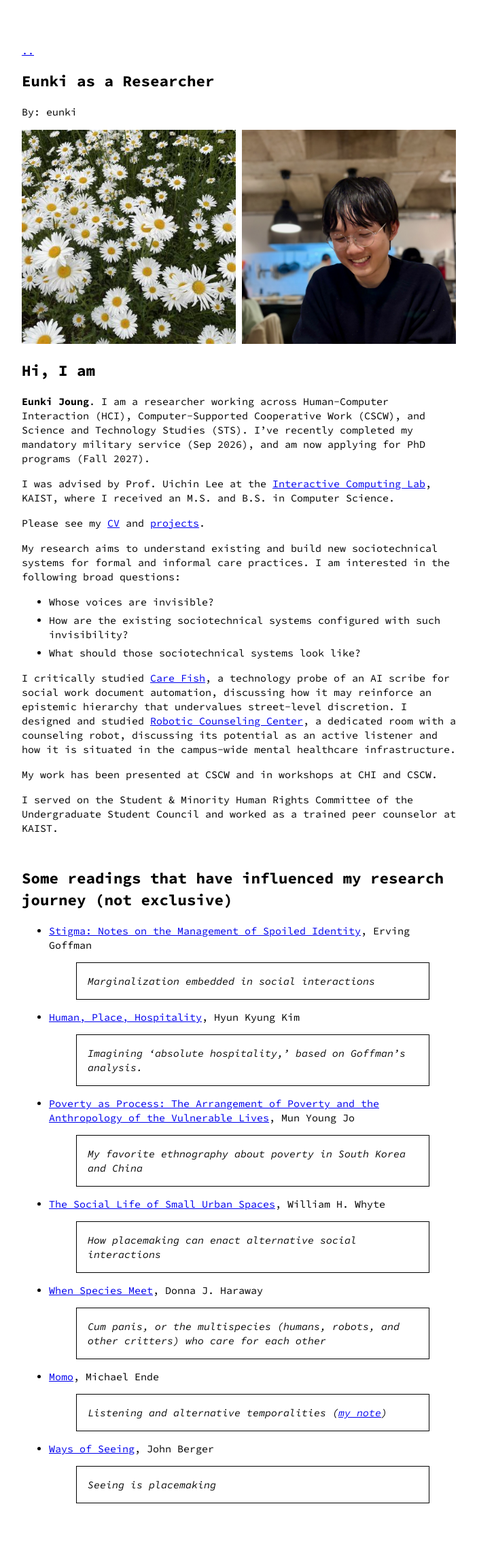
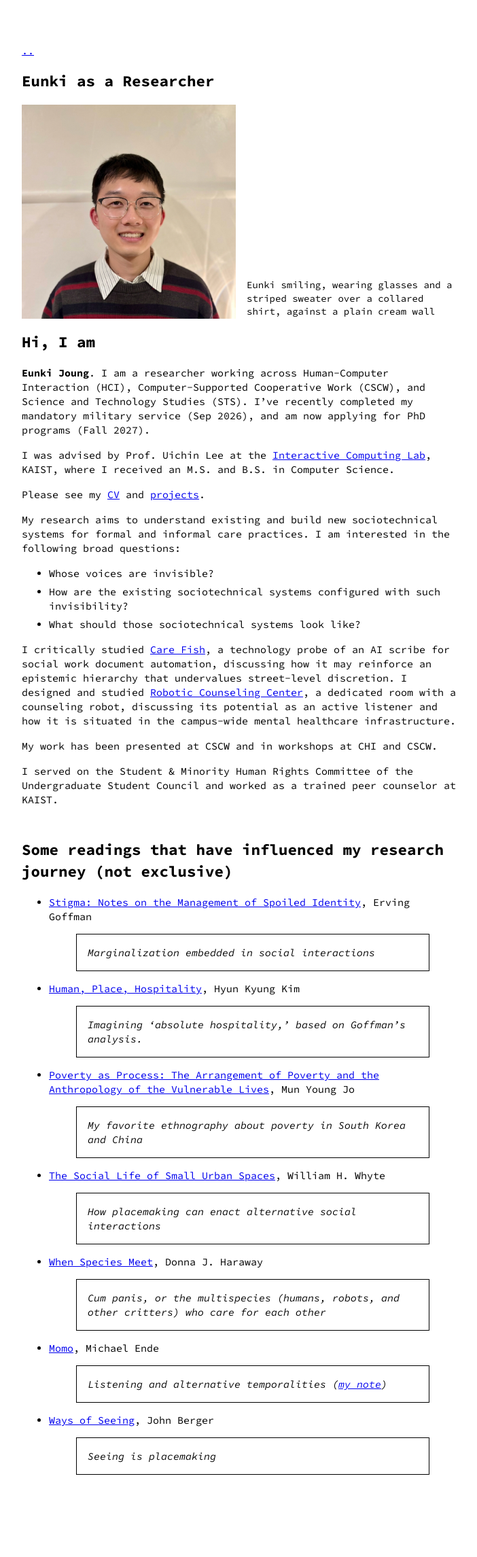
Before and after one commit to eunkiyomi/eunkiyomi.github.io, a Jekyll site: the page built from _posts/2025-02-05-eunki-as-researcher.md, in a window 1280 px wide. Shown: the whole page at 68% size, without its empty margins (288-990 px from the left). Built offline with Jekyll 4.4.1, drawn with Linux system fonts in a browser that asks for light colours; after the commit the page ends 2249 px from its top, so only the background shows below that.

Commit message:
Update researcher page portrait and hide byline
- Replace portrait with new PNG, keep old jpg in assets/img/unused/
- Add visible caption and alt text to the portrait
- Remove daisy image from the researcher page
- Add hide_authors option to post layout and use it here

Co-Authored-By: Claude Opus 5.5 <noreply@anthropic.com>

```diff
--- a/_layouts/post.html
+++ b/_layouts/post.html
@@ -13,6 +13,7 @@ layout: default
   {%-endunless-%}
   <h1>{{ page.title }}</h1>
 
+  {%-unless page.hide_authors-%}
   <p>
     By:
     {% for author_id in page.authors %}
@@ -21,6 +22,7 @@ layout: default
       {{ author.name }}
     {% endfor %}
   </p>
+  {%-endunless-%}
 
   {{ content }}
 </article>
--- a/_posts/2025-02-05-eunki-as-researcher.md
+++ b/_posts/2025-02-05-eunki-as-researcher.md
@@ -18,10 +19,26 @@ body {
   margin-bottom: 1.5rem;
 }
 .callout p { margin: 0; }
+.portrait {
+  display: flex;
+  flex-wrap: wrap;
+  align-items: flex-end;
+  gap: 1rem;
+  margin: 0;
+}
+.portrait img {
+  width: 315px;
+  height: 315px;
+  object-fit: cover;
+  object-position: center 3%;
+}
+.portrait figcaption { flex: 1 1 10rem; }
 </style>
 
-![Profile](/assets/img/daisy.jpeg){: style="width: 315px; height: 315px; object-fit: cover; display: inline-block;"}
-![Portrait](/assets/img/portrait.jpg){: style="width: 315px; height: 315px; object-fit: cover; object-position: center 3%; display: inline-block;"}
+<figure class="portrait">
+  <img src="/assets/img/portrait.png" alt="Eunki smiling, wearing glasses and a striped sweater over a collared shirt, against a plain cream wall">
+  <figcaption aria-hidden="true">Eunki smiling, wearing glasses and a striped sweater over a collared shirt, against a plain cream wall</figcaption>
+</figure>
 
 <!-- <div class="callout" markdown="1">
 📣 **I am applying for PhD programs (Fall 2027).**
```
Also changed, not shown: other parts of _posts/2025-02-05-eunki-as-researcher.md (+1 -0 lines), assets/img/portrait.png (added), assets/img/unused/portrait.jpg (renamed from assets/img/portrait.jpg).
